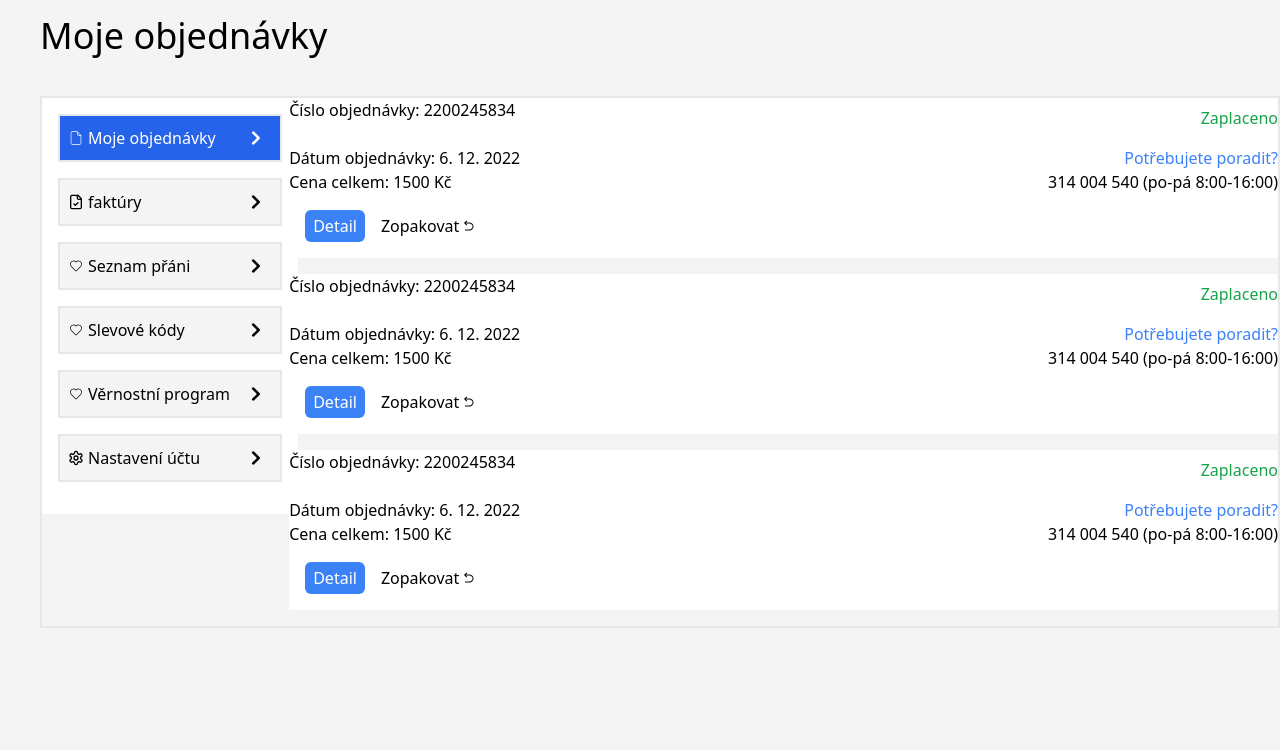
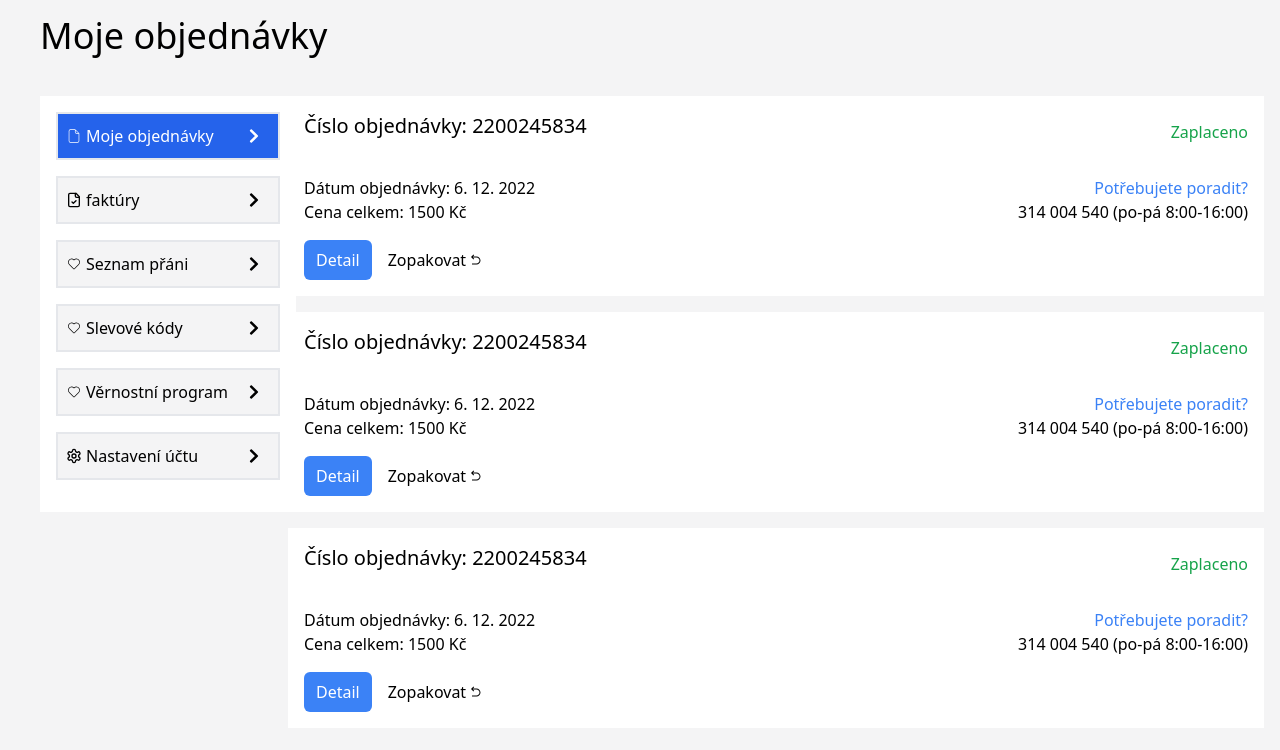
Before and after one commit to DanielLesko28/react-orders-app, a React (Create React App) app in the folder client/: page / in a window 1280 px wide. Shown: the top 750 px of the page. Built offline with nearby package versions, Linux system fonts and the light colour scheme.

Commit message:
order component is almost done

```diff
--- a/client/src/components/MainLayout.jsx
+++ b/client/src/components/MainLayout.jsx
@@ -8,11 +8,11 @@ const MainLayout = () => {
       <div>
         <h1 className="text-black text-4xl pb-10">Moje objednávky</h1>
       </div>
-      <div className="flex w-full border-2">
+      <div className="flex w-full">
         <div className="w-1/5">
           <MainMenu />
         </div>
-        <div className="w-4/5">
+        <div className="w-4/5 mr-4">
           <Outlet />
         </div>
       </div>
--- a/client/src/components/OrderCard.jsx
+++ b/client/src/components/OrderCard.jsx
@@ -3,14 +3,15 @@ import { RiArrowGoBackLine } from "react-icons/ri";
 const OrderCard = ({ data }) => {
   return (
     <div className="bg-white mb-4">
-      <div className="flex justify-between mb-4">
-        <h2>Číslo objednávky: {data.orderNumber} </h2>
+      <div className="flex justify-between mb-4 px-4 py-4">
+        <h1 className="text-xl">Číslo objednávky: {data.orderNumber} </h1>
         <h4
           className={`mt-2 ${data.isPaid ? "text-green-600" : "text-red-600"}`}
         >
           {data.isPaid ? "Zaplaceno" : "Nezaplaceno"}
         </h4>
       </div>
+      <div className="px-4">
         <div className="flex justify-between">
           <h5>Dátum objednávky: {data.orderDate}</h5>
           <p className="text-blue-500">Potřebujete poradit?</p>
@@ -19,8 +20,9 @@ const OrderCard = ({ data }) => {
           <h5>Cena celkem: {data.price} Kč</h5>
           <p>314 004 540 (po-pá 8:00-16:00)</p>
         </div>
+      </div>
       <div className="flex">
-        <button className="rounded-md text-white bg-blue-500 py-1 px-2 mx-4 mb-4">
+        <button className="rounded-md text-white bg-blue-500 py-2 px-3 mx-4 mb-4">
           Detail
         </button>
         <button className="flex items-center mb-4">
```
Lines whose indentation alone changed are shown as unchanged.
